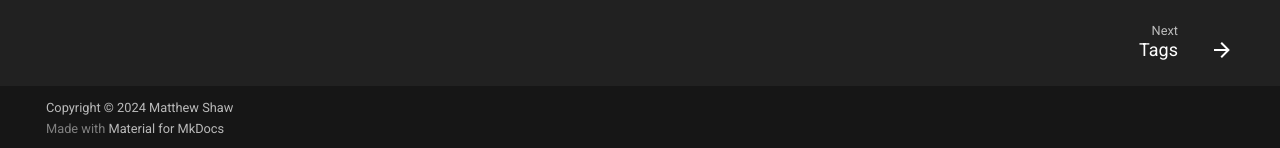
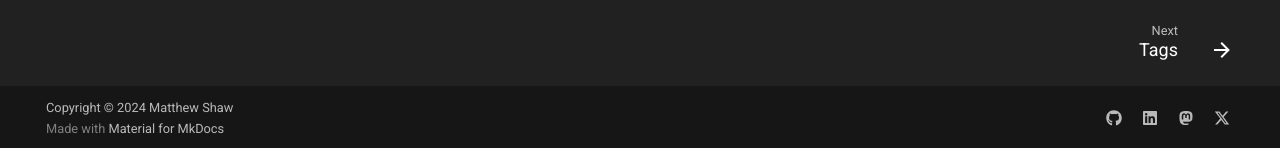
Before and after one commit to matthew-shaw/mkdocs, an MkDocs documentation site: the page built from docs/index.md, in a window 1280 px wide. Shown: the part 749-897 px from the top of the page. Built offline with MkDocs 1.6.1 and Material for MkDocs 9.7.7, drawn with Linux system fonts in a browser that asks for light colours; comment, search, counter and statistics services are not loaded.

```diff
--- a/mkdocs.yml
+++ b/mkdocs.yml
@@ -65,3 +65,14 @@ markdown_extensions:
       auto_append:
         - includes/abbreviations.md
   - pymdownx.superfences
+
+extra:
+  social:
+    - icon: fontawesome/brands/github
+      link: https://github.com/matthew-shaw
+    - icon: fontawesome/brands/linkedin
+      link: https://www.linkedin.com/in/matthew-shaw
+    - icon: fontawesome/brands/mastodon
+      link: https://mastodon.me.uk/@mash
+    - icon: fontawesome/brands/x-twitter
+      link: https://x.com/MattShaw85
```
